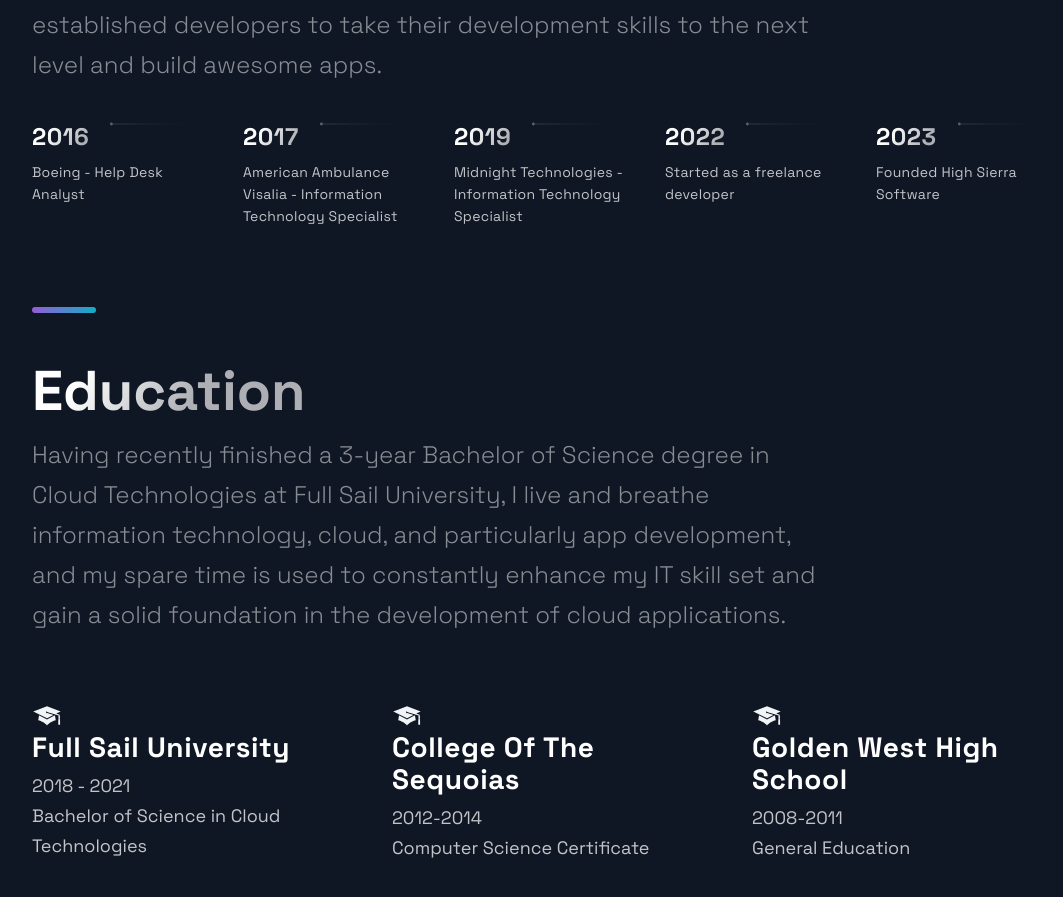
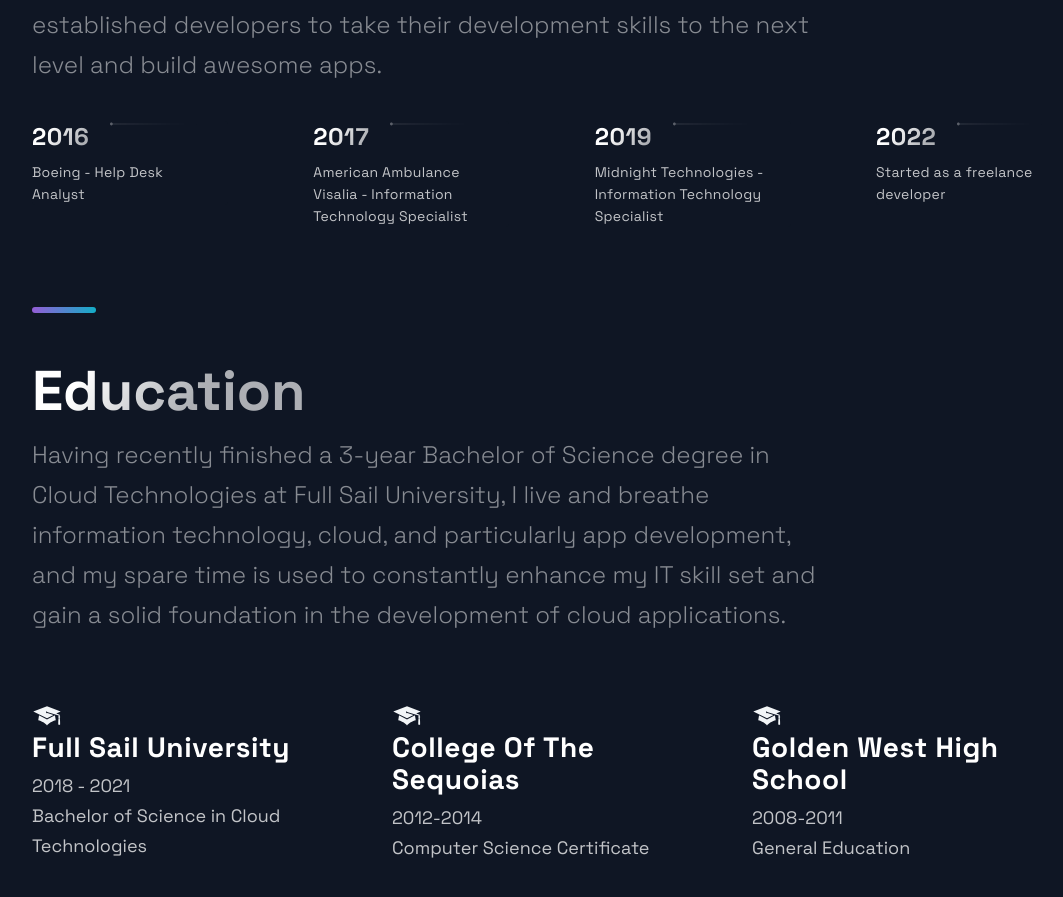
Before and after one commit to Immain/immain-PortfolioWebsite, a Next.js app: page / in a window 1280 px wide. Shown: the part 1130-2027 px from the top of the page, without its empty margins (88-1151 px from the left). Built offline with nearby package versions, Linux system fonts and the light colour scheme.

Commit message:
Update constants.js

```diff
--- a/src/constants/constants.js
+++ b/src/constants/constants.js
@@ -39,5 +39,4 @@ export const TimeLineData = [
   { year: 2017, text: 'American Ambulance Visalia - Information Technology Specialist', },
   { year: 2019, text: 'Midnight Technologies - Information Technology Specialist', },
   { year: 2022, text: 'Started as a freelance developer', },
-  { year: 2023, text: 'Founded High Sierra Software', },
 ];
```
